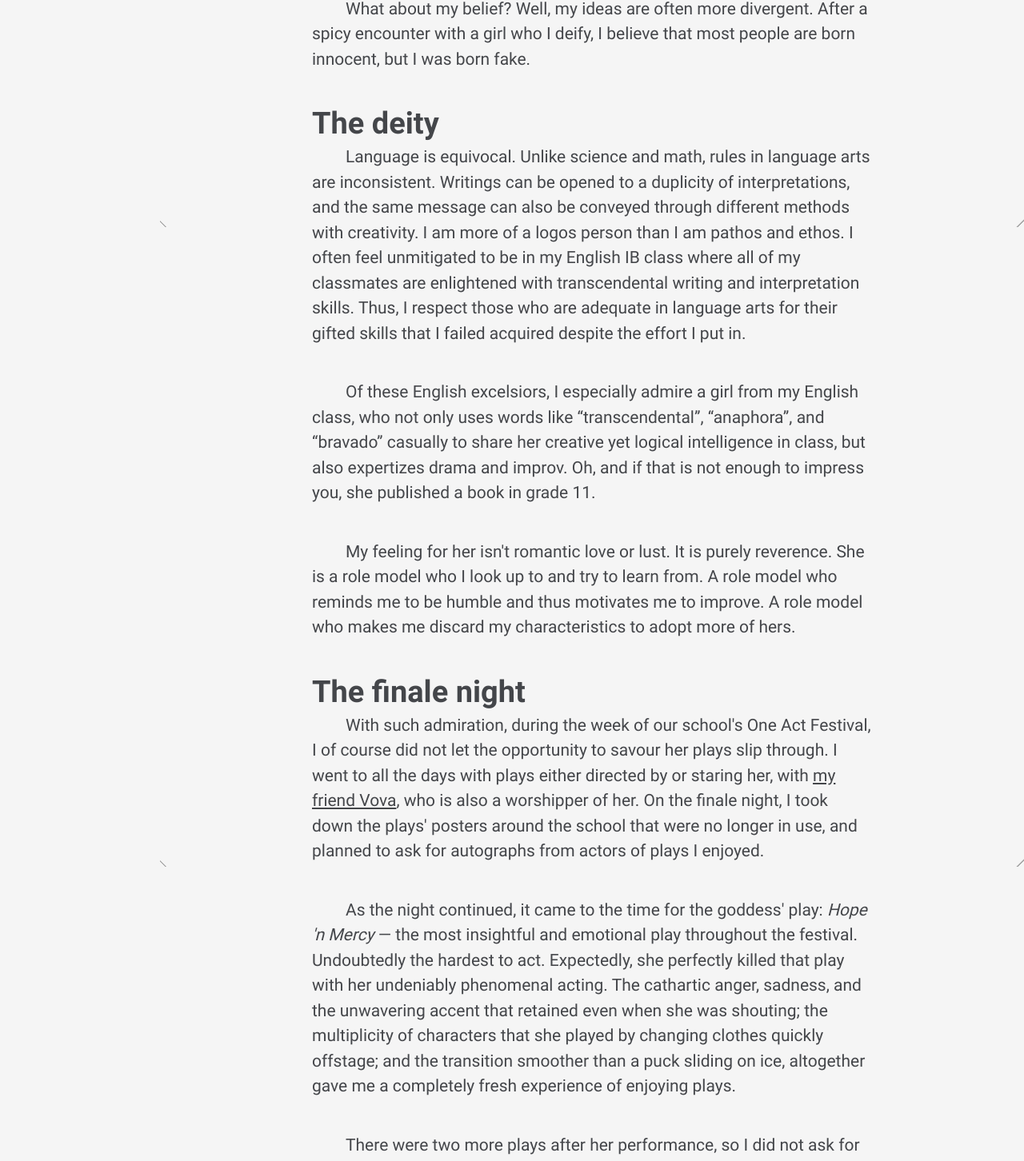
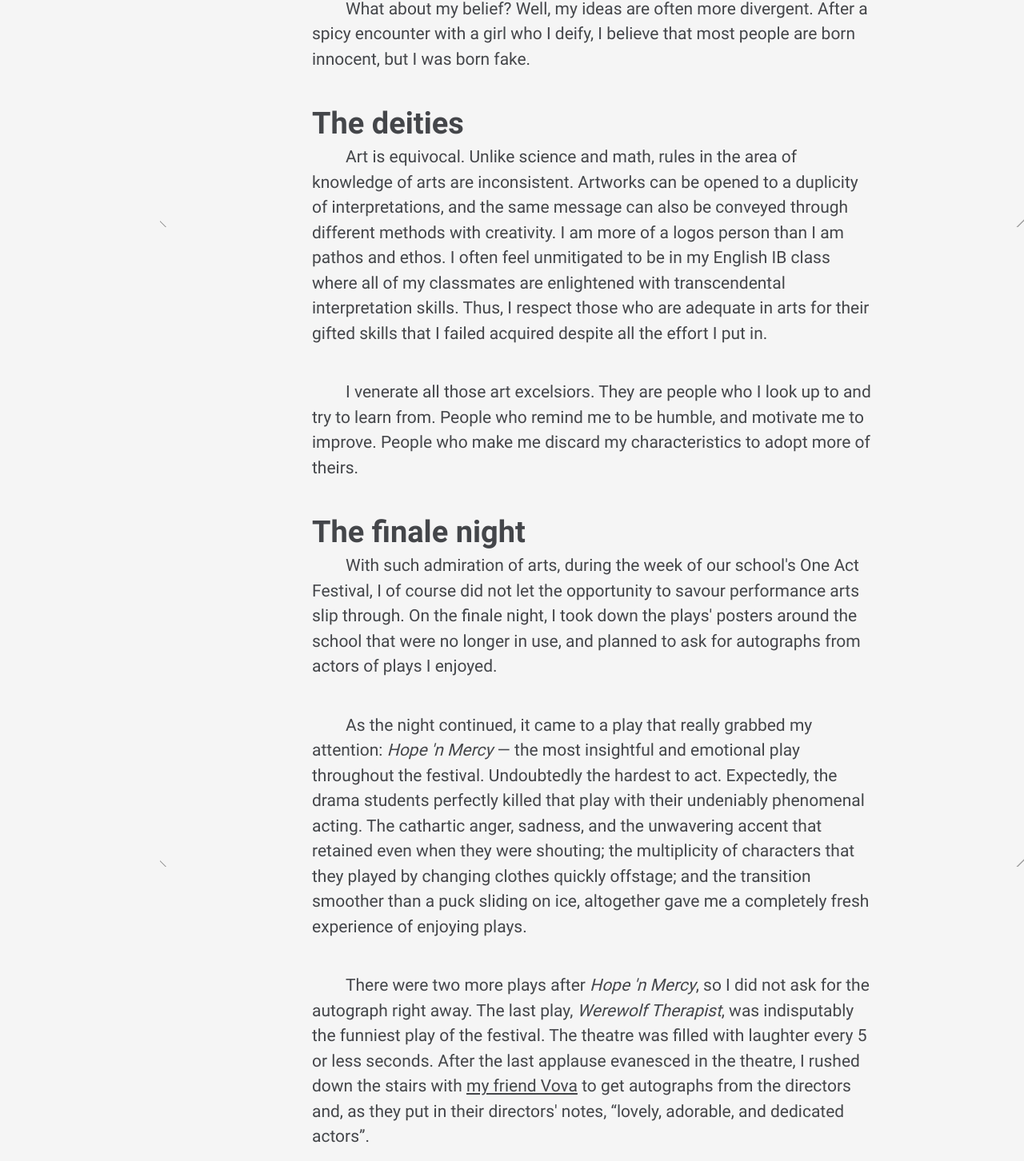
Before and after one commit to ChingChang9/Personal-Website, a Vue app: page /blog/no-hope-for-mercy in a window 1280 px wide. Shown: the part 1316-2768 px from the top of the page at 80% size. Built offline with nearby package versions, Linux system fonts and the light colour scheme.

Commit message:
Fixed blogs - Rewrote the insanity of #1 - Cited #3 - Fixed photo for #3 - New tst record!

```diff
--- a/src/views/Blog.vue
+++ b/src/views/Blog.vue
@@ -56,6 +56,18 @@ export default {
       margin-bottom: 15px;
       &.last {
         margin-bottom: 2em;
+      }
+    }
+    sup {
+      font-size: 12px;
+    }
+    cite {
+      font-style: normal;
+      div {
+        margin-bottom: 10px;
+        a:hover {
+          color: $secondary-colour;
+        }
       }
     }
     img {
--- a/src/views/Projects.vue
+++ b/src/views/Projects.vue
@@ -23,7 +23,7 @@
         <div class="title">Typing Speed Test</div>
         <div class="description">
           Type as fast as you can in 1 minute to check out your typing speed. Can you go any faster
-          than my record of 634?
+          than my record of 683?
         </div>
         <div class="image-container">
           <picture>
--- a/src/views/blog/NoHopeForMercy.vue
+++ b/src/views/blog/NoHopeForMercy.vue
@@ -22,25 +22,22 @@
       <div class="paragraph">
         What about my belief? Well, my ideas are often more divergent. After a spicy encounter with a girl who I deify, I believe that most people are born innocent, but I was born fake.
       </div>
-      <h1>The deity</h1>
+      <h1>The deities</h1>
       <div class="paragraph">
-        Language is equivocal. Unlike science and math, rules in language arts are inconsistent. Writings can be opened to a duplicity of interpretations, and the same message can also be conveyed through different methods with creativity. I am more of a logos person than I am pathos and ethos. I often feel unmitigated to be in my English IB class where all of my classmates are enlightened with transcendental writing and interpretation skills. Thus, I respect those who are adequate in language arts for their gifted skills that I failed acquired despite the effort I put in.
+        Art is equivocal. Unlike science and math, rules in the area of knowledge of arts are inconsistent. Artworks can be opened to a duplicity of interpretations, and the same message can also be conveyed through different methods with creativity. I am more of a logos person than I am pathos and ethos. I often feel unmitigated to be in my English IB class where all of my classmates are enlightened with transcendental interpretation skills. Thus, I respect those who are adequate in arts for their gifted skills that I failed acquired despite all the effort I put in.
       </div>
       <div class="paragraph">
-        Of these English excelsiors, I especially admire a girl from my English class, who not only uses words like “transcendental”, “anaphora”, and “bravado” casually to share her creative yet logical intelligence in class, but also expertizes drama and improv. Oh, and if that is not enough to impress you, she published a book in grade 11.
-      </div>
-      <div class="paragraph">
-        My feeling for her isn't romantic love or lust. It is purely reverence. She is a role model who I look up to and try to learn from. A role model who reminds me to be humble and thus motivates me to improve. A role model who makes me discard my characteristics to adopt more of hers.
+        I venerate all those art excelsiors. They are people who I look up to and try to learn from. People who remind me to be humble, and motivate me to improve. People who make me discard my characteristics to adopt more of theirs.
       </div>
       <h1>The finale night</h1>
       <div class="paragraph">
-        With such admiration, during the week of our school's One Act Festival, I of course did not let the opportunity to savour her plays slip through. I went to all the days with plays either directed by or staring her, with <a href="https://voovs.github.io" target="_blank" rel="noopener noreferrer">my friend Vova</a>, who is also a worshipper of her. On the finale night, I took down the plays' posters around the school that were no longer in use, and planned to ask for autographs from actors of plays I enjoyed.
+        With such admiration of arts, during the week of our school's One Act Festival, I of course did not let the opportunity to savour performance arts slip through. On the finale night, I took down the plays' posters around the school that were no longer in use, and planned to ask for autographs from actors of plays I enjoyed.
       </div>
       <div class="paragraph">
-        As the night continued, it came to the time for the goddess' play: <em>Hope 'n Mercy</em> — the most insightful and emotional play throughout the festival. Undoubtedly the hardest to act. Expectedly, she perfectly killed that play with her undeniably phenomenal acting. The cathartic anger, sadness, and the unwavering accent that retained even when she was shouting; the multiplicity of characters that she played by changing clothes quickly offstage; and the transition smoother than a puck sliding on ice, altogether gave me a completely fresh experience of enjoying plays.
+        As the night continued, it came to a play that really grabbed my attention: <em>Hope 'n Mercy</em> — the most insightful and emotional play throughout the festival. Undoubtedly the hardest to act. Expectedly, the drama students perfectly killed that play with their undeniably phenomenal acting. The cathartic anger, sadness, and the unwavering accent that retained even when they were shouting; the multiplicity of characters that they played by changing clothes quickly offstage; and the transition smoother than a puck sliding on ice, altogether gave me a completely fresh experience of enjoying plays.
       </div>
       <div class="paragraph">
-        There were two more plays after her performance, so I did not ask for the autograph right away. The last play, <em>Werewolf Therapist</em>, was indisputably the funniest play of the festival. The theatre was filled with laughter every 5 or less seconds. After the last applause evanesced in the theatre, I rushed down the stairs with Vova to get autographs from directors and the, as the goddess puts it in her director's notes, “lovely, adorable, and dedicated actors”.
+        There were two more plays after <em>Hope 'n Mercy</em>, so I did not ask for the autograph right away. The last play, <em>Werewolf Therapist</em>, was indisputably the funniest play of the festival. The theatre was filled with laughter every 5 or less seconds. After the last applause evanesced in the theatre, I rushed down the stairs with <a href="https://voovs.github.io" target="_blank" rel="noopener noreferrer">my friend Vova</a> to get autographs from the directors and, as they put in their directors' notes, “lovely, adorable, and dedicated actors”.
       </div>
       <div class="paragraph">
         Since the crew for <em>Werewolf Therapist</em> was still on the stage complimenting each other's performance, and I had a friend who played a lead role in that play, it made sense that I started with them. It turned out that they loved giving out autographs as it made them feel famous. Within seconds, I was surrounded by the whole crew fighting for their turn to sign my poster. The werewolf even snatched the poster from another actor who was about to sign it, and kissed the poster with his bloody lips.
@@ -52,19 +49,19 @@
       </picture>
       <div class="image-description">The red mark in the centre is the kiss from the werewolf</div>
       <div class="paragraph">
-        By the time the werewolf crew finished signing, the goddess had already left the stage to change with another actor from <em>Hope 'n Mercy</em>. But hey, the reaction from the werewolf crew was so lively, when she comes back from the change room to see Vova and I asking for her autographs, she wouldn't mind signing them either, right?
+        By the time the werewolf crew finished signing, the actors from <em>Hope 'n Mercy</em> had already left the stage to change. But hey, the reaction from the werewolf crew was so lively, when they come back from the change room to see Vova and I asking for their autographs, they wouldn't mind signing them either, right?
       </div>
       <div class="paragraph">
-        So I decided to wait. There were three actors for <em>Hope 'n Mercy</em>. Since two are in the change room, I asked for the signature of the one who played Bradly Jenkins and started chatting with another actor. When the goddess came back, I caught the action of Vova asking for her autograph with the corners of my eyes. I quickly finished off the conversation with the actor, and turned to the goddess and said “May I have one too?”, assuming that Vova had already gotten the autograph.
+        So I decided to wait. There were three actors for <em>Hope 'n Mercy</em>. Since two were in the change room, I asked for the autograph of the other one, who played Bradly Jenkins, and started chatting with another actor. When the other two actors came back, I caught the action of Vova asking for their autographs with the corners of my eyes. I quickly finished off the conversation with the actor, and turned to them and said “May I have one too?”, assuming that Vova had already gotten his.
       </div>
       <div class="paragraph">
-        She took the pen with a bitter expression, and put down her initial with the pen that was running out of ink. An ambivalent feel emanated from the air. On one hand, I was elated because I got her signature, on the other hand, the unusually bitter look on her face was new to me. Unfortunately, I did not pick up on the hint, and asked for another autograph on <em>Coping Mechanism</em> — a play directed by her. She quickly put down her initials again and walked away before I had a chance to get another one for <em>Anybody for Tea?</em>, a comedy she had a minor role in.
+        The actor playing Mrs. Hope took the pen with a bitter expression, and put down her initial with the pen that was running out of ink. An ambivalent feel emanated from the air. On one hand, I was elated because I got her autograph, on the other hand, the unusually bitter look on her face was new to me. Unfortunately, I did not pick up on the hint, and asked for another autograph on <em>Coping Mechanism</em> — a play directed by her. She quickly put down her initials again and walked away before I had a chance to get another one for <em>Anybody for Tea?</em>, a comedy she had a minor role in.
       </div>
       <div class="paragraph">
-        Then I turned to the last actor from <em>Hope 'n Mercy</em>, who also just came out of the changing room. As she was laughing about not having a signature, the goddess took a step toward her and insisted her to just put down her initials. As someone who is terrible at noticing hints, I did not feel anything was wrong at the moment.
+        Then I turned to the last actor from <em>Hope 'n Mercy</em>, who also just came out of the changing room. As she was laughing about not having a signature, the one who just gave me the autograph took a step toward her and insisted to just put down her initials. As someone terrible at noticing hints, I did not feel anything was wrong at the moment.
       </div>
       <div class="paragraph">
-        Walking out of the theatre ebulliently, Vova whispered to me that the goddess called him <strong>fake</strong>.
+        Walking out of the theatre ebulliently, Vova whispered to me that the actor for Mrs. Hope called him <strong>fake</strong>.
       </div>
       <div class="quote">
         “Lol, why? What did you say?” I asked, expected to hear another funny story because Vova does have a lot of failed socializing anecdotes
@@ -82,7 +79,7 @@
       </picture>
       <div class="image-description">Image by <a href="https://www.marvel.com" target="_blank" rel="noopener noreferrer">Marvel Studios</a></div>
       <div class="quote">
-        Vova to the goddess: “Hey, can I have your signature?” (Vova and I had discussed the word <strong>fake</strong> for a while now, and we think that maybe the word “signature” and the crumpled pamphlet were the problems)
+        Vova to her: “Hey, can I have your signature?” (Vova and I had discussed the word <strong>fake</strong> for a while now, and we think that maybe the word “signature” and the crumpled pamphlet were the problems)
       </div>
       <div class="quote">
         Her: “That sounds <strong>fake</strong>”
@@ -103,7 +100,7 @@
         How ambivalent, isn't it? I am left with a concoction of feeling ashamed to be so ignorant to pathos, feeling hurt and pathetic to be called fake, and impressed by how she saw through us under 2 seconds. She then turned this information, that I didn't even know, to such an ambiguous insult that left Vova and I interpreting for days.
       </div>
       <div class="paragraph">
-        So, I feel like I am stuck inside this loop of contemplating my egregiousness, and wanting to abandon my fakeness by imitating the goddess. But finding myself fake when forsaking my own personality. I've come to the conclusion that <strong>fake</strong> might be the best insult ever. Being called anything else, you can change and become a better person to prove that you are not what they insult you as. However, any attempts at recovering from fake would also look fake. Wow! She really is too good!
+        So, I feel like I am stuck inside this loop of contemplating my egregiousness, and wanting to abandon my fakeness by imitating the goddess. But finding myself fake when forsaking my own personality. I've come to the conclusion that <strong>fake</strong> might be the best insult ever. Being called anything else, you can change and become a better person to prove that you are not what they insult you as. However, any attempts at recovering from fake would also look fake. Wow! Artsy people really are too good!
       </div>
     </div>
   </div>
```
Also changed, not shown: src/views/blog/TheoryOfKnowledge.vue (+11 -3 lines), src/assets/blog/blog/3.jpg, src/assets/blog/blog/3.webp. Lines whose indentation alone changed are shown as unchanged.
